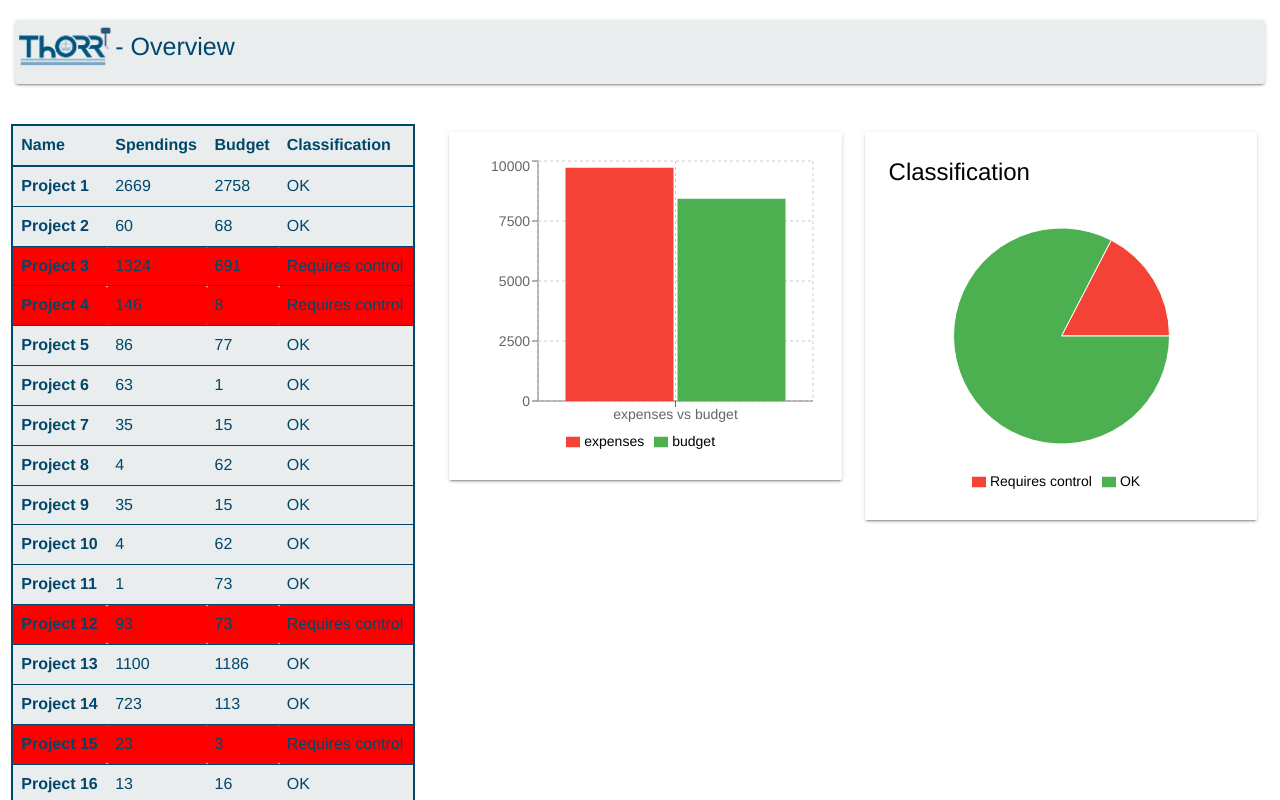
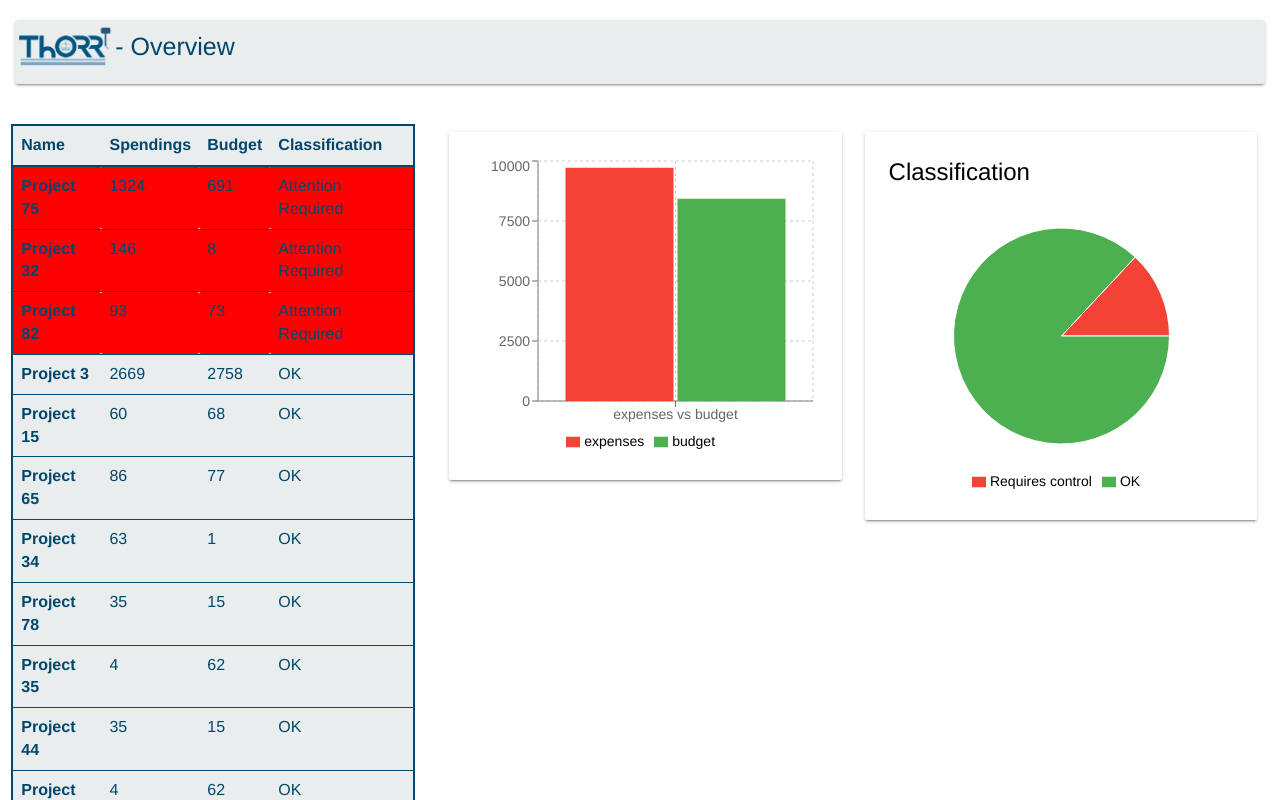
Before and after one commit to K-Kielak/ThORR-Website, a React app: page / in a window 1280 px wide. Shown: the top 800 px of the page. Built offline with nearby package versions, Linux system fonts and the light colour scheme.

Commit message:
Sleep deprived merge

```diff
--- a/src/components/project-details.jsx
+++ b/src/components/project-details.jsx
@@ -48,13 +48,15 @@ class ProjectDetails extends Component {
     (fetch('http://localhost:8080/project/line/Project%201').then((response) => {
       return response.json()
     }).then( (data) => {
-      oldState.line_1 = data.data
+      let sortedData = data.data.sort((a, b) => { return a.x > b.x })
+      oldState.line_1 = sortedData
       this.setState(oldState);
     }));
     (fetch('http://localhost:8080/project/line-error/Project%201').then((response) => {
       return response.json()
     }).then( (data) => {
-      oldState.line_1_error = data.data
+      let sortedData = data.data.sort((a, b) => { return a.x > b.x })
+      oldState.line_1_error = sortedData
       this.setState(oldState);
     }));
     console.log(this.state);
@@ -107,6 +109,7 @@ class ProjectDetails extends Component {
               <BarChart data={this.state.bar_data}>
                 <XAxis dataKey="name"/>
                 <YAxis/>
+                <Tooltip />
                 <CartesianGrid strokeDasharray="3 3"/>
                 <Legend />
                 <Bar dataKey="pv" fill="#8884d8">
--- a/src/components/project-list-item.jsx
+++ b/src/components/project-list-item.jsx
@@ -26,7 +26,7 @@ class ProjectListItem extends Component {
         <th>{this.state.project.name}</th>
         <td>{this.state.project.spendings}</td>
         <td>{this.state.project.budget}</td>
-        <td>{this.state.project.positive ? 'OK' : 'Requires control'}</td>
+        <td>{this.state.project.positive ? 'OK' : 'Attention Required'}</td>
       </tr>
     )
   }
--- a/src/index.jsx
+++ b/src/index.jsx
@@ -11,21 +11,21 @@ import ChartsDashboard from './components/charts-dashboard.jsx'
 const COLORS = ['#F44336', '#4CAF50', '#FFC107']
 
 const PROJECTS = [
-  {name: 'Project 1', spendings: 2669, budget: 2758, positive: true},
-  {name: 'Project 2', spendings: 60, budget: 68, positive: true},
-  {name: 'Project 3', spendings: 1324, budget: 691, positive: false},
-  {name: 'Project 4', spendings: 146, budget: 8, positive: false},
-  {name: 'Project 5', spendings: 86, budget: 77, positive: true},
-  {name: 'Project 6', spendings: 63, budget: 1, positive: true},
-  {name: 'Project 7', spendings: 35, budget: 15, positive: true},
-  {name: 'Project 8', spendings: 4, budget: 62, positive: true},
-  {name: 'Project 9', spendings: 35, budget: 15, positive: true},
-  {name: 'Project 10', spendings: 4, budget: 62, positive: true},
-  {name: 'Project 11', spendings: 1, budget: 73, positive: true},
-  {name: 'Project 12', spendings: 93, budget: 73, positive: false},
-  {name: 'Project 13', spendings: 1100, budget: 1186, positive: true},
-  {name: 'Project 14', spendings: 723, budget: 113, positive: true},
-  {name: 'Project 15', spendings: 23, budget: 3, positive: false},
+  {name: 'Project 75', spendings: 1324, budget: 691, positive: false},
+  {name: 'Project 32', spendings: 146, budget: 8, positive: false},
+  {name: 'Project 82', spendings: 93, budget: 73, positive: false},
+  {name: 'Project 3', spendings: 2669, budget: 2758, positive: true},
+  {name: 'Project 15', spendings: 60, budget: 68, positive: true},
+  {name: 'Project 65', spendings: 86, budget: 77, positive: true},
+  {name: 'Project 34', spendings: 63, budget: 1, positive: true},
+  {name: 'Project 78', spendings: 35, budget: 15, positive: true},
+  {name: 'Project 35', spendings: 4, budget: 62, positive: true},
+  {name: 'Project 44', spendings: 35, budget: 15, positive: true},
+  {name: 'Project 13', spendings: 4, budget: 62, positive: true},
+  {name: 'Project 14', spendings: 1, budget: 73, positive: true},
+  {name: 'Project 87', spendings: 1100, budget: 1186, positive: true},
+  {name: 'Project 77', spendings: 723, budget: 113, positive: true},
+  {name: 'Project 63', spendings: 23, budget: 3, positive: true},
   {name: 'Project 16', spendings: 13, budget: 16, positive: true},
   {name: 'Project 17', spendings: 214, budget: 25, positive: true},
   {name: 'Project 18', spendings: 2718, budget: 577, positive: true},
```
